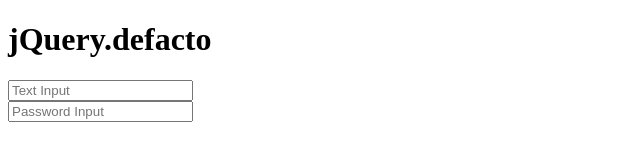
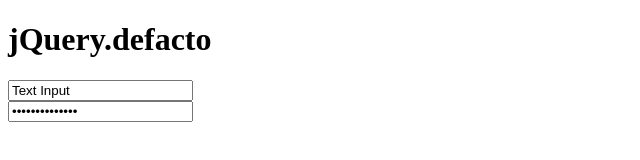
Before and after one commit to tubbo/jquery-defacto, a plain HTML site: page index.html in a window 1280 px wide. Shown: the full height of the page, 0-640 px from the left. Drawn offline with nearby package versions, Linux system fonts and the light colour scheme.

Commit message:
trying value again..

```diff
--- a/index.html
+++ b/index.html
@@ -14,8 +14,8 @@
 	<h1>jQuery.defacto</h1>
 
 	<form id="demo-form" name="demo-form" action="" method="GET">
-		<input type="text" placeholder="Text Input" id="text-demo" name="text-demo"><br>
-		<input type="password" placeholder="Password Input" id="password-demo" name="password-demo"><br>
+		<input type="text" value="Text Input" id="text-demo" name="text-demo"><br>
+		<input type="password" value="Password Input" id="password-demo" name="password-demo"><br>
 	</form>
 </body>
 </html>
--- a/jquery.defacto.js
+++ b/jquery.defacto.js
@@ -25,7 +25,7 @@
 		this.bind = function() {
 			var v = o.attr('value');
 
-			o.attr('placeholder', v)
+			o.attr('value', v)
 			o.bind('focus',function() { self.clear(); })
 			o.bind('blur',function() { self.replace(); });
 
```
